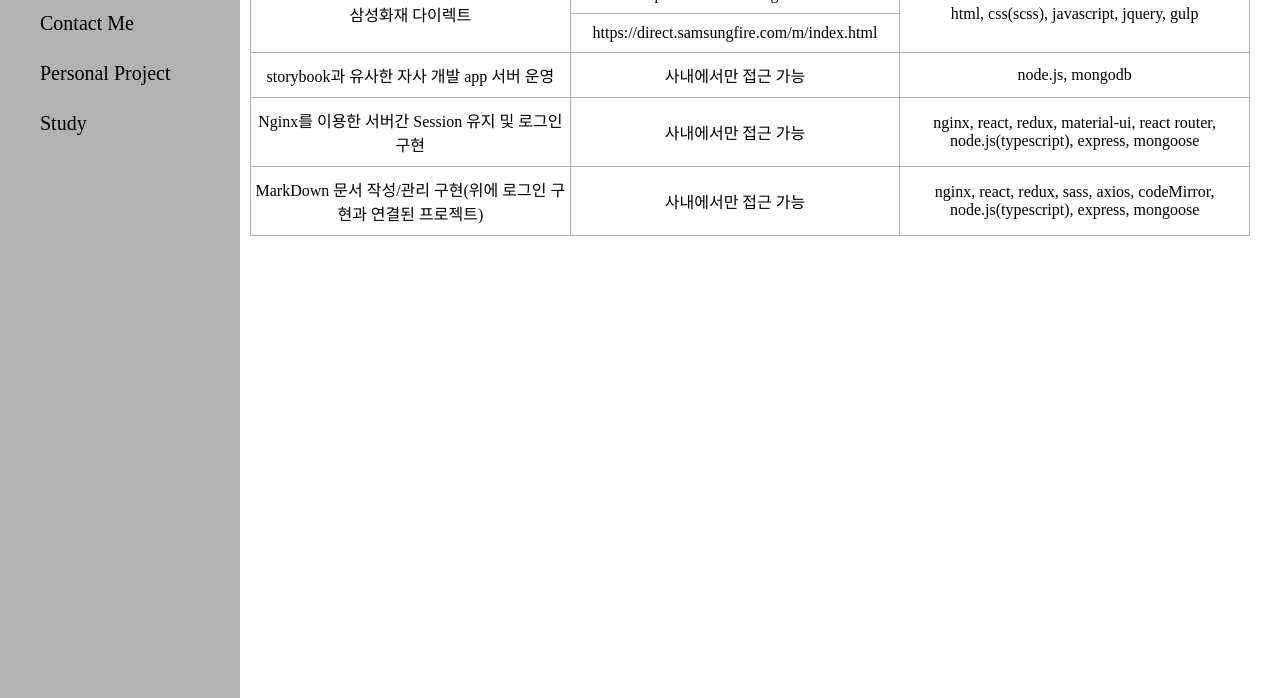
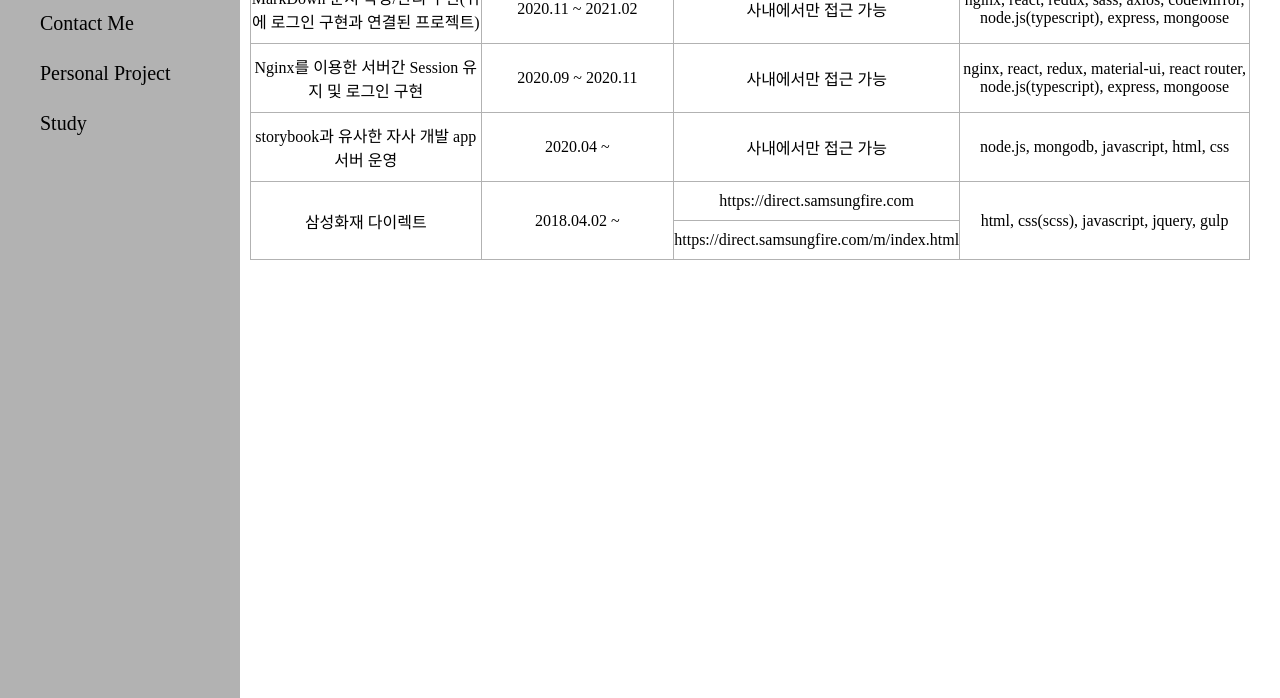
Before and after one commit to anjelra/portfolio, a website: page public/corpProject.html in a window 1280 px wide. Shown: the part 102-800 px from the top of the page. Drawn offline with Linux system fonts and the light colour scheme.

Commit message:
corp project 정리

```diff
--- a/public/corpProject.html
+++ b/public/corpProject.html
@@ -16,43 +16,49 @@
         </ul>
         <div class="contents">
             <table>
-                <caption class="caption">회사 프로젝트, 링크, 스킬을 나타내는 표</caption>
+                <caption class="caption">회사 프로젝트, 기간, 링크, 스킬을 나타내는 표</caption>
                 <colgroup>
-                    <col width="32%">
-                    <col width="33%">
-                    <col width="35%">
+                    <col width="24%">
+                    <col width="20%">
+                    <col width="25%">
+                    <col width="30%">
                 </colgroup>
                 <thead>
                     <tr>
                         <th scope="col">제목</th>
+                        <th scope="col">기간</th>
                         <th scope="col">링크</th>
                         <th scope="col">스킬</th>
                     </tr>
                 </thead>
                 <tbody>
                     <tr>
+                        <td>MarkDown 문서 작성/관리 구현(위에 로그인 구현과 연결된 프로젝트)</td>
+                        <td>2020.11 ~ 2021.02</td>
+                        <td>사내에서만 접근 가능</td>
+                        <td>nginx, react, redux, sass, axios, codeMirror, node.js(typescript), express, mongoose</td>
+                    </tr>
+                    <tr>
+                        <td>Nginx를 이용한 서버간 Session 유지 및 로그인 구현</td>
+                        <td>2020.09 ~ 2020.11</td>
+                        <td>사내에서만 접근 가능</td>
+                        <td>nginx, react, redux, material-ui, react router, node.js(typescript), express, mongoose</td>
+                    </tr>
+                    <tr>
+                        <td>storybook과 유사한 자사 개발 app 서버 운영</td>
+                        <td>2020.04 ~ </td>
+                        <td>사내에서만 접근 가능</td>
+                        <td>node.js, mongodb, javascript, html, css</td>
+                    </tr>
+                    <tr>
                         <td rowspan="2">삼성화재 다이렉트</td>
+                        <td rowspan="2">2018.04.02 ~ </td>
                         <td><a href="https://direct.samsungfire.com" target="_blank" title="새창으로 열림">https://direct.samsungfire.com</a></td>
                         <td rowspan="2">html, css(scss), javascript, jquery, gulp</td>
                     </tr>
                     <tr>
                         <td><a href="https://direct.samsungfire.com/m/index.html" target="_blank" title="새창으로 열림">https://direct.samsungfire.com/m/index.html</a></td>
                     </tr>
-                    <tr>
-                        <td>storybook과 유사한 자사 개발 app 서버 운영</td>
-                        <td>사내에서만 접근 가능</td>
-                        <td>node.js, mongodb</td>
-                    </tr>
-                    <tr>
-                        <td>Nginx를 이용한 서버간 Session 유지 및 로그인 구현</td>
-                        <td>사내에서만 접근 가능</td>
-                        <td>nginx, react, redux, material-ui, react router, node.js(typescript), express, mongoose</td>
-                    </tr>
-                    <tr>
-                        <td>MarkDown 문서 작성/관리 구현(위에 로그인 구현과 연결된 프로젝트)</td>
-                        <td>사내에서만 접근 가능</td>
-                        <td>nginx, react, redux, sass, axios, codeMirror, node.js(typescript), express, mongoose</td>
-                    </tr>
                 </tbody>
             </table>
         </div>
```
